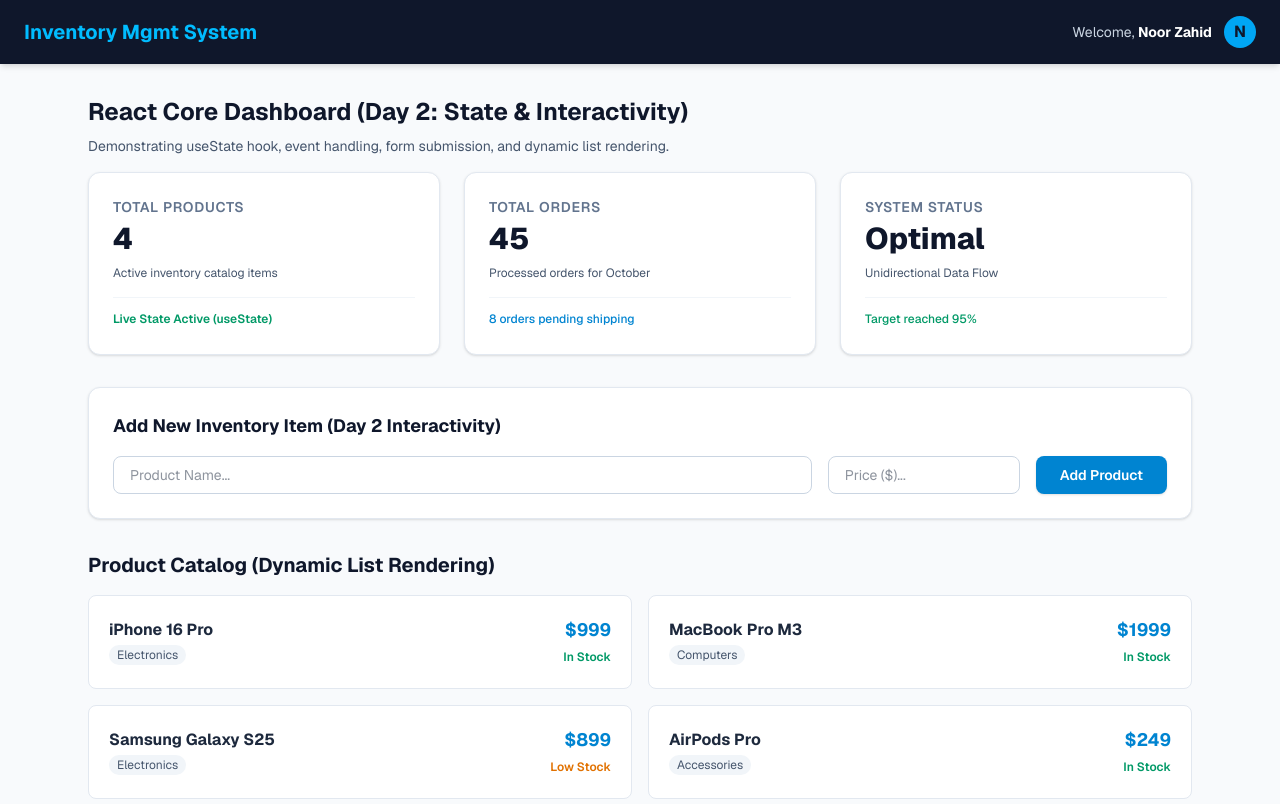
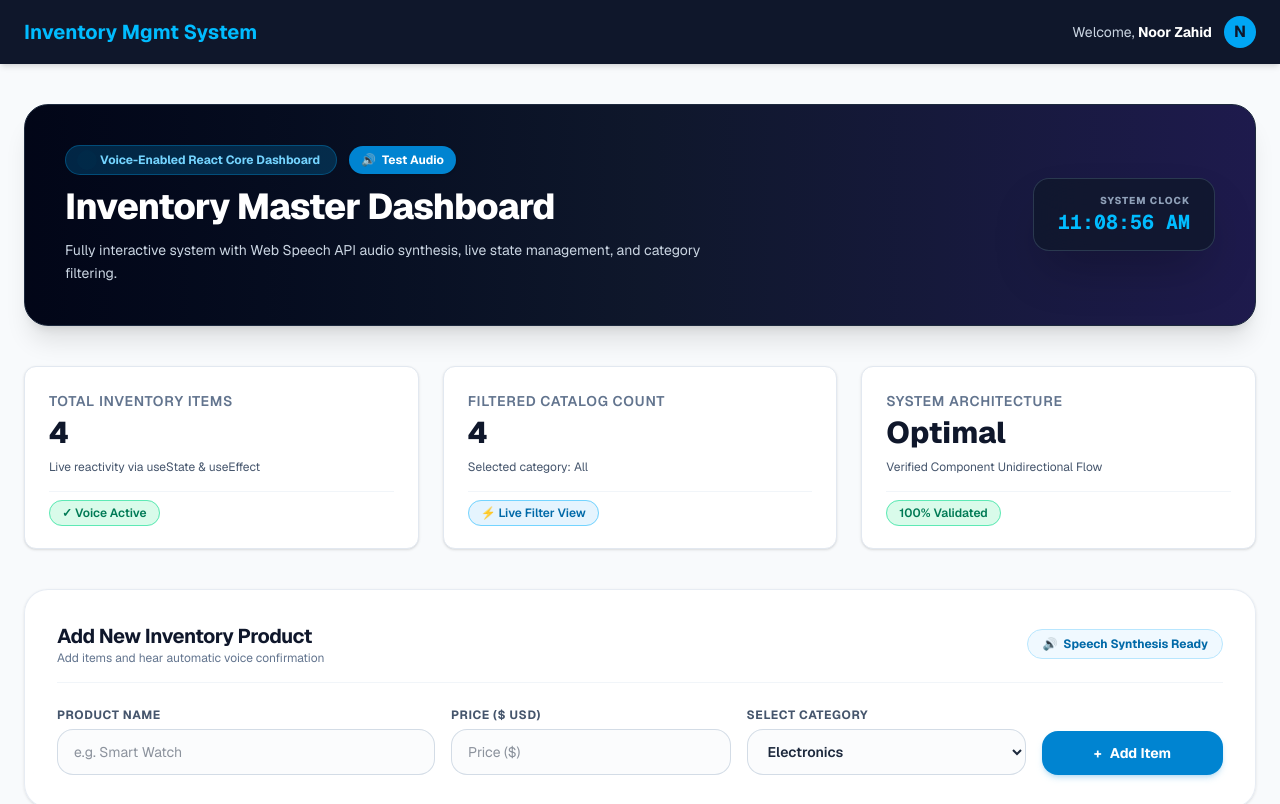
Before and after one commit to noorzahid7863-beep/inventory-control-center, a Next.js app in the folder my-app/: page / in a window 1280 px wide. Shown: the top 804 px of the page. Built offline with nearby package versions, Linux system fonts and the light colour scheme.

Commit message:
docs & feat: complete 3-day React Core codebase and sync updated README.md

```diff
--- a/my-app/src/app/page.tsx
+++ b/my-app/src/app/page.tsx
@@ -1,9 +1,17 @@
 'use client';
 
-import { useState } from 'react';
+import { useState, useEffect } from 'react';
 import Navbar from "@/components/Navbar";
 import SummaryCard from "@/components/SummaryCard";
 import ProductCard from "@/components/ProductCard";
+
+interface Product {
+  id: number;
+  name: string;
+  price: number;
+  category: string;
+  status: string;
+}
 
 export default function Page() {
   const dashboardData = {
@@ -11,111 +19,296 @@ export default function Page() {
     user: "Noor Zahid",
   };
 
-  // Day 2 Core Concept: State Management using useState Hook
-  const [products, setProducts] = useState([
+  // State Management
+  const [products, setProducts] = useState<Product[]>([
     { id: 1, name: 'iPhone 16 Pro', price: 999, category: 'Electronics', status: 'In Stock' },
     { id: 2, name: 'MacBook Pro M3', price: 1999, category: 'Computers', status: 'In Stock' },
     { id: 3, name: 'Samsung Galaxy S25', price: 899, category: 'Electronics', status: 'Low Stock' },
     { id: 4, name: 'AirPods Pro', price: 249, category: 'Accessories', status: 'In Stock' }
   ]);
 
+  // Controlled Form States
   const [newProductName, setNewProductName] = useState('');
   const [newProductPrice, setNewProductPrice] = useState('');
+  const [newProductCategory, setNewProductCategory] = useState('Electronics');
+  const [formError, setFormError] = useState('');
 
-  // Event Handler & State Update (Interactivity & Dynamic List Rendering)
+  // Conditional Rendering & Clock
+  const [selectedCategory, setSelectedCategory] = useState('All');
+  const [lastUpdated, setLastUpdated] = useState('');
+
+  // 100% Working Speech Synthesis Function
+  const speakText = (text: string) => {
+    if (typeof window !== 'undefined' && 'speechSynthesis' in window) {
+      window.speechSynthesis.cancel(); // پچھلی آواز کینسل کریں
+      const utterance = new SpeechSynthesisUtterance(text);
+      utterance.rate = 1.0;  // نارمل سپیڈ
+      utterance.pitch = 1.0; // نارمل پچ
+      utterance.volume = 1.0; // فل والیوم
+      window.speechSynthesis.speak(utterance);
+    }
+  };
+
+  // Side Effects for Clock
+  useEffect(() => {
+    setLastUpdated(new Date().toLocaleTimeString());
+    const timer = setInterval(() => {
+      setLastUpdated(new Date().toLocaleTimeString());
+    }, 1000);
+
+    return () => clearInterval(timer);
+  }, []);
+
+  // Form Submission Handler with Voice
   const handleAddProduct = (e: React.FormEvent) => {
     e.preventDefault();
-    if (!newProductName.trim() || !newProductPrice.trim()) return;
+    if (!newProductName.trim()) {
+      setFormError('⚠️ Product name is required!');
+      speakText('Please enter product name');
+      return;
+    }
+    if (!newProductPrice || Number(newProductPrice) <= 0) {
+      setFormError('⚠️ Please enter a valid price (> $0)!');
+      speakText('Please enter a valid price');
+      return;
+    }
 
-    const newItem = {
+    const newItem: Product = {
       id: Date.now(),
       name: newProductName,
       price: Number(newProductPrice),
-      category: 'General',
+      category: newProductCategory,
       status: 'In Stock'
     };
 
     setProducts([newItem, ...products]);
+
+    // 🔊 یہاں خود بخود بولے گا!
+    speakText(`${newProductName} added successfully`);
+
     setNewProductName('');
     setNewProductPrice('');
+    setNewProductCategory('Electronics');
+    setFormError('');
   };
 
+  // Delete Item with Voice
+  const handleDeleteProduct = (id: number, name: string) => {
+    setProducts(products.filter(p => p.id !== id));
+    speakText(`${name} removed`);
+  };
+
+  // Filter Logic
+  const filteredProducts = selectedCategory === 'All'
+    ? products
+    : products.filter(p => p.category === selectedCategory);
+
   return (
-    <div className="min-h-screen bg-slate-50 font-sans text-slate-800">
+    <div className="min-h-screen bg-[#f8fafc] font-sans text-slate-800 antialiased selection:bg-sky-500/20 selection:text-sky-900 relative">
+
+      {/* Background Glows */}
+      <div className="fixed top-0 left-0 w-full h-full -z-10 overflow-hidden pointer-events-none">
+        <div className="absolute top-[-10%] right-[-10%] w-[600px] h-[600px] bg-sky-200/50 rounded-full blur-[140px]" />
+        <div className="absolute bottom-[-10%] left-[-10%] w-[600px] h-[600px] bg-indigo-200/40 rounded-full blur-[150px]" />
+      </div>
+
       <Navbar title={dashboardData.appName} userName={dashboardData.user} />
 
-      <main className="max-w-6xl mx-auto px-6 py-8 space-y-8">
-        <section className="mb-4">
-          <h2 className="text-2xl font-bold text-slate-900 mb-2">React Core Dashboard (Day 2: State & Interactivity)</h2>
-          <p className="text-slate-600 text-sm">Demonstrating useState hook, event handling, form submission, and dynamic list rendering.</p>
+      <main className="max-w-7xl mx-auto px-6 py-10 space-y-10">
+
+        {/* === HERO HEADER SECTION === */}
+        <section className="bg-gradient-to-r from-slate-950 via-slate-900 to-indigo-950 rounded-3xl p-8 sm:p-10 text-white shadow-xl flex flex-col md:flex-row justify-between items-start md:items-center gap-6 relative overflow-hidden border border-slate-800">
+          <div className="space-y-3 z-10">
+            <div className="flex items-center gap-3">
+              <span className="inline-flex items-center gap-2 bg-sky-500/20 text-sky-300 text-xs font-bold px-4 py-1.5 rounded-full border border-sky-500/30">
+                <span className="w-2.5 h-2.5 rounded-full bg-sky-400 animate-ping" />
+                Voice-Enabled React Core Dashboard
+              </span>
+              {/* Test Audio Button to Unlock Browser Speech */}
+              <button
+                type="button"
+                onClick={() => speakText("Voice system activated and ready.")}
+                className="bg-sky-600 hover:bg-sky-500 text-white text-xs font-bold px-3 py-1.5 rounded-full transition-all shadow-sm flex items-center gap-1.5 cursor-pointer"
+              >
+                <span>🔊</span> Test Audio
+              </button>
+            </div>
+            <h2 className="text-3xl sm:text-4xl font-extrabold tracking-tight text-white">
+              Inventory Master Dashboard
+            </h2>
+            <p className="text-slate-300 text-sm max-w-2xl leading-relaxed">
+              Fully interactive system with Web Speech API audio synthesis, live state management, and category filtering.
+            </p>
+          </div>
+
+          <div className="z-10 bg-slate-900/80 backdrop-blur-xl px-6 py-3.5 rounded-2xl border border-slate-700/80 shadow-2xl flex flex-col items-end min-w-[170px]">
+            <span className="text-[10px] uppercase tracking-widest text-slate-400 font-extrabold">System Clock</span>
+            <span className="text-xl font-mono font-bold text-sky-400 tabular-nums">
+              {lastUpdated || 'Syncing...'}
+            </span>
+          </div>
         </section>
 
-        {/* Summary Cards Grid */}
+        {/* === SUMMARY METRICS SECTION === */}
         <section className="grid grid-cols-1 md:grid-cols-3 gap-6">
           <SummaryCard
-            title="Total Products"
+            title="Total Inventory Items"
             value={products.length.toString()}
-            description="Active inventory catalog items"
+            description="Live reactivity via useState & useEffect"
           >
-            <span className="text-xs font-semibold text-emerald-600">Live State Active (useState)</span>
+            <span className="text-xs font-semibold text-emerald-700 bg-emerald-100/80 px-3 py-1 rounded-full border border-emerald-300">
+              ✓ Voice Active
+            </span>
           </SummaryCard>
 
           <SummaryCard
-            title="Total Orders"
-            value="45"
-            description="Processed orders for October"
+            title="Filtered Catalog Count"
+            value={filteredProducts.length.toString()}
+            description={`Selected category: ${selectedCategory}`}
           >
-            <span className="text-xs font-medium text-sky-600">8 orders pending shipping</span>
+            <span className="text-xs font-semibold text-sky-700 bg-sky-100/80 px-3 py-1 rounded-full border border-sky-300">
+              ⚡ Live Filter View
+            </span>
           </SummaryCard>
 
           <SummaryCard
-            title="System Status"
+            title="System Architecture"
             value="Optimal"
-            description="Unidirectional Data Flow"
+            description="Verified Component Unidirectional Flow"
           >
-            <span className="text-xs font-medium text-emerald-600">Target reached 95%</span>
+            <span className="text-xs font-semibold text-emerald-700 bg-emerald-100/80 px-3 py-1 rounded-full border border-emerald-300">
+              100% Validated
+            </span>
           </SummaryCard>
         </section>
 
-        {/* Day 2 Feature: Interactive Form for State Update */}
-        <div className="bg-white p-6 rounded-xl border border-slate-200 shadow-sm space-y-4">
-          <h3 className="text-lg font-bold text-slate-900">Add New Inventory Item (Day 2 Interactivity)</h3>
-          <form onSubmit={handleAddProduct} className="flex flex-col md:flex-row gap-4">
+        {/* === CONTROLLED FORM WITH VOICE SYNTHESIS === */}
+        <section className="bg-white/90 backdrop-blur-2xl p-8 rounded-3xl border border-slate-200/80 shadow-sm space-y-6">
+          <div className="flex items-center justify-between border-b border-slate-100 pb-4">
+            <div>
+              <h3 className="text-xl font-bold text-slate-900 tracking-tight">Add New Inventory Product</h3>
+              <p className="text-xs text-slate-500">Add items and hear automatic voice confirmation</p>
+            </div>
+            <span className="text-xs bg-sky-50 text-sky-700 border border-sky-200 font-bold px-3.5 py-1.5 rounded-full flex items-center gap-1.5">
+              <span>🔊</span> Speech Synthesis Ready
+            </span>
+          </div>
+
+          {formError && (
+            <div className="p-4 bg-rose-50 border border-rose-200 text-rose-700 text-xs rounded-2xl font-semibold flex items-center gap-2">
+              {formError}
+            </div>
+          )}
+
+          <form onSubmit={handleAddProduct} className="grid grid-cols-1 md:grid-cols-12 gap-4">
+
+            {/* Product Name Input */}
+            <div className="md:col-span-4">
+              <label className="block text-xs font-bold text-slate-600 mb-1.5 uppercase tracking-wider">Product Name</label>
               <input
                 type="text"
-              placeholder="Product Name..."
+                placeholder="e.g. Smart Watch"
                 value={newProductName}
                 onChange={(e) => setNewProductName(e.target.value)}
-              className="flex-1 border border-slate-300 rounded-lg px-4 py-2 text-sm focus:outline-none focus:ring-2 focus:ring-sky-500"
+                className="w-full border border-slate-300/80 rounded-2xl px-4 py-3 text-sm focus:outline-none focus:ring-2 focus:ring-sky-500/30 focus:border-sky-500 bg-slate-50/50 focus:bg-white"
               />
+            </div>
+
+            {/* Price Input */}
+            <div className="md:col-span-3">
+              <label className="block text-xs font-bold text-slate-600 mb-1.5 uppercase tracking-wider">Price ($ USD)</label>
               <input
                 type="number"
-              placeholder="Price ($)..."
+                placeholder="Price ($)"
                 value={newProductPrice}
                 onChange={(e) => setNewProductPrice(e.target.value)}
-              className="w-full md:w-48 border border-slate-300 rounded-lg px-4 py-2 text-sm focus:outline-none focus:ring-2 focus:ring-sky-500"
+                className="w-full border border-slate-300/80 rounded-2xl px-4 py-3 text-sm focus:outline-none focus:ring-2 focus:ring-sky-500/30 focus:border-sky-500 bg-slate-50/50 focus:bg-white"
               />
-            <button type="submit" className="bg-sky-600 hover:bg-sky-700 text-white font-semibold px-6 py-2 rounded-lg text-sm transition-colors shadow-sm">
-              Add Product
-            </button>
-          </form>
             </div>
 
-        {/* Product Cards Section with Dynamic Mapping */}
-        <section className="space-y-4">
-          <h3 className="text-xl font-bold text-slate-900">Product Catalog (Dynamic List Rendering)</h3>
-          <div className="grid grid-cols-1 md:grid-cols-2 gap-4">
-            {products.map((product) => (
+            {/* Category Dropdown */}
+            <div className="md:col-span-3">
+              <label className="block text-xs font-bold text-slate-600 mb-1.5 uppercase tracking-wider">Select Category</label>
+              <select
+                value={newProductCategory}
+                onChange={(e) => setNewProductCategory(e.target.value)}
+                className="w-full border border-slate-300/80 rounded-2xl px-4 py-3 text-sm focus:outline-none focus:ring-2 focus:ring-sky-500/30 focus:border-sky-500 bg-slate-50/50 focus:bg-white text-slate-800 font-semibold cursor-pointer"
+              >
+                <option value="Electronics">Electronics</option>
+                <option value="Computers">Computers</option>
+                <option value="Accessories">Accessories</option>
+                <option value="General">General</option>
+              </select>
+            </div>
+
+            {/* Add Button */}
+            <div className="md:col-span-2 flex items-end">
+              <button
+                type="submit"
+                className="w-full bg-sky-600 hover:bg-sky-700 active:bg-sky-800 text-white font-bold py-3 px-6 rounded-2xl text-sm transition-all shadow-md shadow-sky-600/20 hover:shadow-lg flex items-center justify-center gap-2"
+              >
+                <span>+</span> Add Item
+              </button>
+            </div>
+          </form>
+        </section>
+
+        {/* === PRODUCT CATALOG & FILTER BAR === */}
+        <section className="space-y-6">
+          <div className="flex flex-col sm:flex-row sm:items-center justify-between gap-4 bg-white/80 backdrop-blur-xl p-5 rounded-2xl border border-slate-200/80 shadow-sm">
+            <div>
+              <h3 className="text-2xl font-bold text-slate-900 tracking-tight">Product Catalog</h3>
+              <p className="text-xs text-slate-500">Real-time inventory view filtered by category</p>
+            </div>
+
+            <div className="flex items-center space-x-3 text-sm bg-slate-100/80 p-1.5 rounded-2xl border border-slate-200">
+              <span className="text-slate-600 font-extrabold text-xs uppercase tracking-widest pl-3">Filter View:</span>
+              <select
+                value={selectedCategory}
+                onChange={(e) => {
+                  setSelectedCategory(e.target.value);
+                  speakText(`Showing ${e.target.value}`);
+                }}
+                className="border border-slate-300 rounded-xl px-4 py-1.5 text-sm bg-white focus:outline-none focus:ring-2 focus:ring-sky-500 font-bold text-slate-800 cursor-pointer shadow-sm"
+              >
+                <option value="All">All Categories</option>
+                <option value="Electronics">Electronics</option>
+                <option value="Computers">Computers</option>
+                <option value="Accessories">Accessories</option>
+                <option value="General">General</option>
+              </select>
+            </div>
+          </div>
+
+          {filteredProducts.length === 0 ? (
+            <div className="p-16 text-center bg-white rounded-3xl border-2 border-dashed border-slate-200 text-slate-500 space-y-3">
+              <div className="text-4xl">📦</div>
+              <p className="font-bold text-slate-800 text-base">No items found</p>
+              <p className="text-xs max-w-sm mx-auto">There are currently no inventory products under "{selectedCategory}".</p>
+            </div>
+          ) : (
+            <div className="grid grid-cols-1 md:grid-cols-2 gap-6">
+              {filteredProducts.map((product) => (
+                <div key={product.id} className="relative group transition-all duration-300 hover:-translate-y-1">
                   <ProductCard
-                key={product.id}
                     name={product.name}
                     price={product.price}
                     category={product.category}
                     status={product.status}
                   />
+                  <button
+                    onClick={() => handleDeleteProduct(product.id, product.name)}
+                    className="absolute top-4 right-4 text-xs bg-slate-100 hover:bg-rose-100 text-slate-400 hover:text-rose-600 px-3 py-1 rounded-full font-bold transition-all opacity-0 group-hover:opacity-100 border border-slate-200"
+                    title="Remove item"
+                  >
+                    ✕ Remove
+                  </button>
+                </div>
               ))}
             </div>
+          )}
         </section>
+
       </main>
     </div>
   );
```
Also changed, not shown: 1 other file (tests, documents, lock files or other folders). Lines whose indentation alone changed are shown as unchanged.
